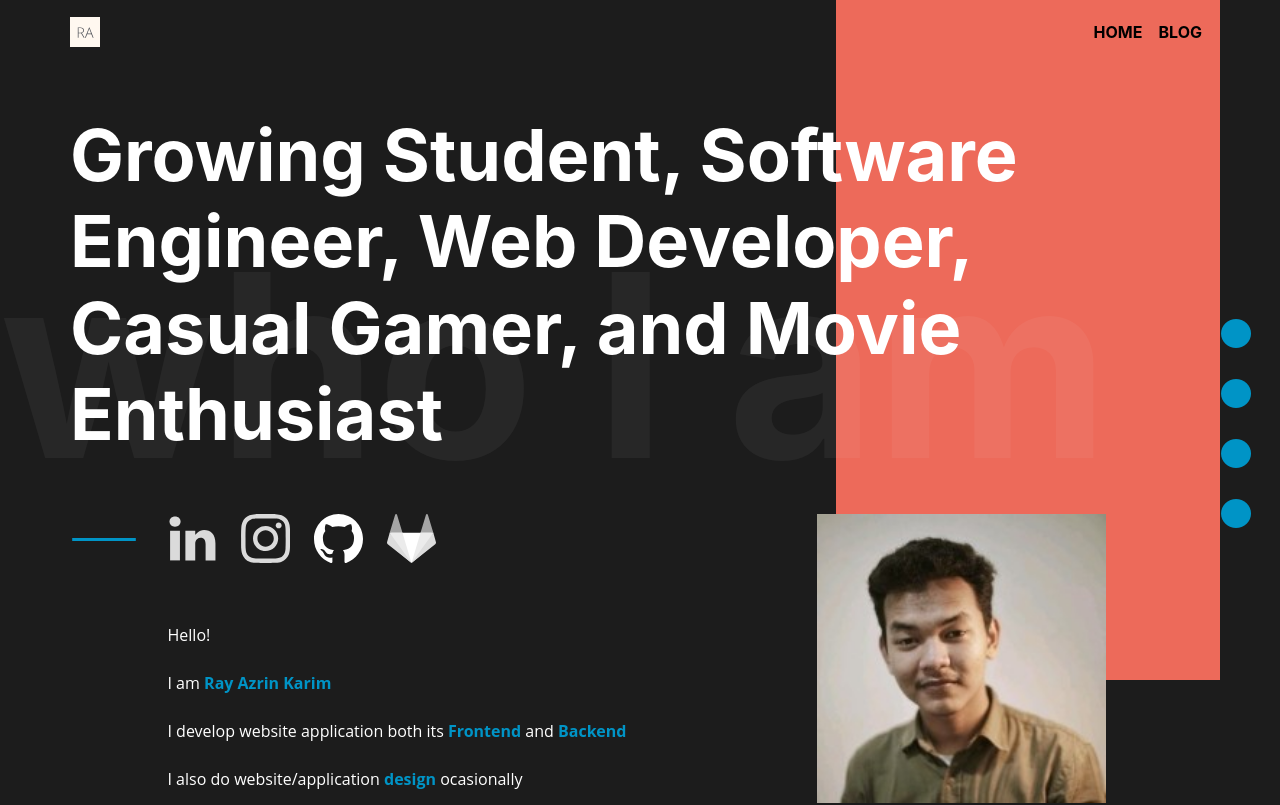
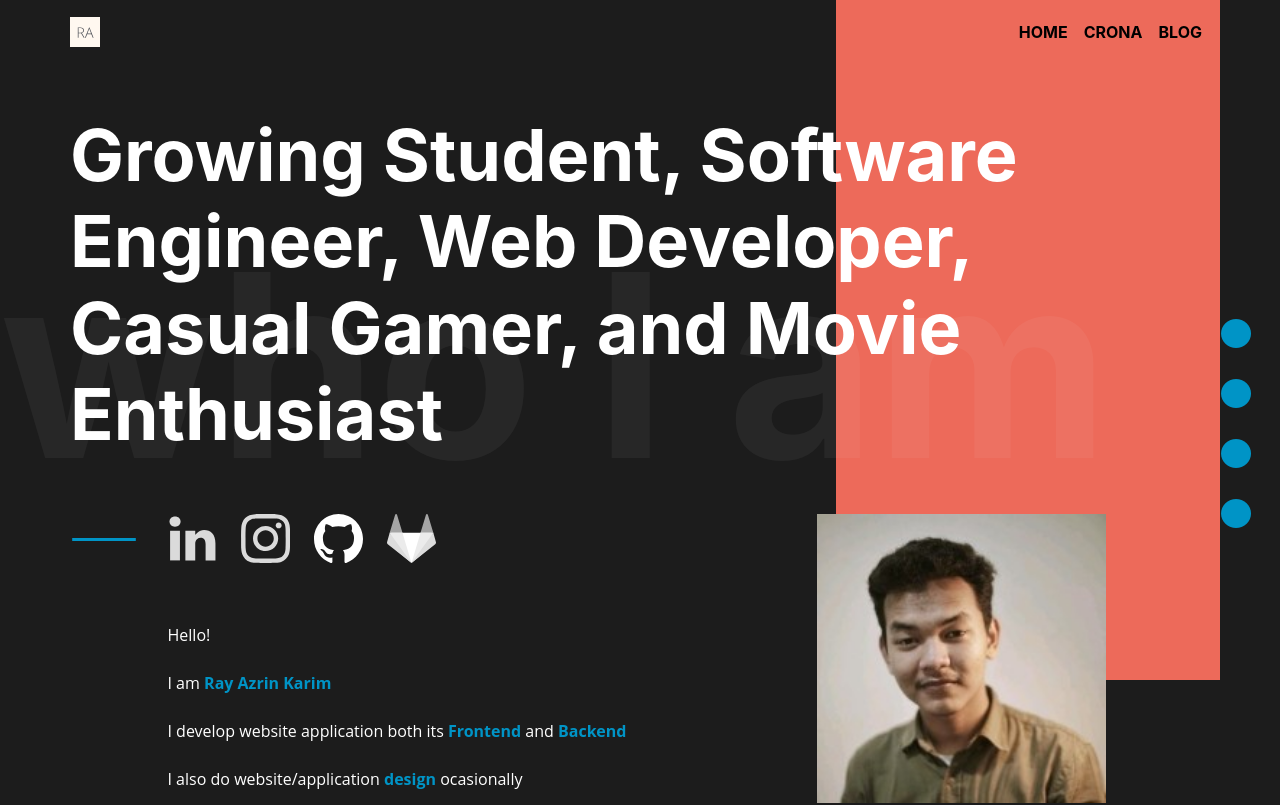
Before and after one commit to razrinn/portofolio, a React (Create React App) app: page / in a window 1280 px wide. Shown: the top 805 px of the page. Built offline with nearby package versions, Linux system fonts and the light colour scheme; no server answers.

Commit message:
Add crona to portofolio card

```diff
--- a/src/components/navbar/Header.js
+++ b/src/components/navbar/Header.js
@@ -22,6 +22,7 @@ const Header = () => {
                         {/* <Nav.Link href="/#about">ABOUT</Nav.Link>
                         <Nav.Link href="/#work">WORK</Nav.Link>
                         <Nav.Link href="/#contact">CONTACT</Nav.Link> */}
+                        <Nav.Link href="https://crona.razrinn.com">CRONA</Nav.Link>
                         <Nav.Link href="/blog">BLOG</Nav.Link>
                     </Nav>
                 </Navbar.Collapse>
--- a/src/containers/landing/section/portfolio/Portfolio.js
+++ b/src/containers/landing/section/portfolio/Portfolio.js
@@ -8,6 +8,14 @@ import Loader from 'react-loader-spinner';
 
 const Portfolio = () => {
     const [portfolios, setPortfolios] = React.useState([
+        {
+            id: 10,
+            title: 'Crona',
+            description: 'Developed Indonesia\'s Coronavirus Status front-end. Built using ReactJS',
+            isPrivate: false,
+            url: 'https://crona.razrinn.com',
+            imageUrl: 'https://i.ibb.co/GWmrqTK/crona.png'
+        },
         {
             id: 1,
             title: 'Haer',
```
